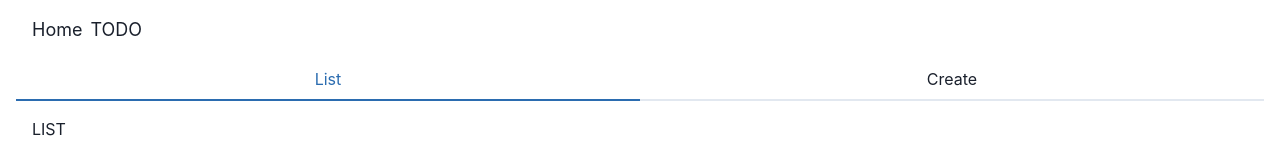
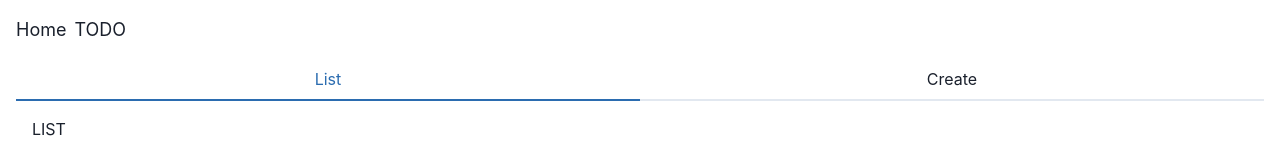
Before and after one commit to Ricnaga/react-templates, a React (Create React App) app: page / in a window 1280 px wide. Shown: the top 160 px of the page. Built offline with nearby package versions, Linux system fonts and the light colour scheme.

Commit message:
refactor(Todo): Refactor todo page | topbar"

```diff
--- a/src/screens/Todo/Todo.tsx
+++ b/src/screens/Todo/Todo.tsx
@@ -102,7 +102,7 @@ export function TodoScreen() {
   ];
 
   return (
-    <Grid paddingX={4} gap={4} templateColumns="repeat(3,1fr)">
+    <Grid gap={4} templateColumns="repeat(3,1fr)">
       {cardComponent.map(({ data, title }) => (
         <GridItem key={title}>
           <CardTodo
--- a/src/screens/Todo/components/CardTodo.tsx
+++ b/src/screens/Todo/components/CardTodo.tsx
@@ -136,7 +136,7 @@ export function CardTodo({
                 />
                 <IconButton
                   borderRadius="full"
-                  bgColor="red.500"
+                  colorScheme="red"
                   icon={<CloseIcon />}
                   aria-label="Remove icon"
                   mx={2}
--- a/src/shared/components/TopBar/TopBar.tsx
+++ b/src/shared/components/TopBar/TopBar.tsx
@@ -14,7 +14,7 @@ const links = [
 
 export function TopBar() {
   return (
-    <Grid my={4} px={4}>
+    <Grid my={4}>
       <nav>
         {links.map(({ href, children }) => (
           <Link key={children} href={href} mr={2} fontSize="lg">
```
